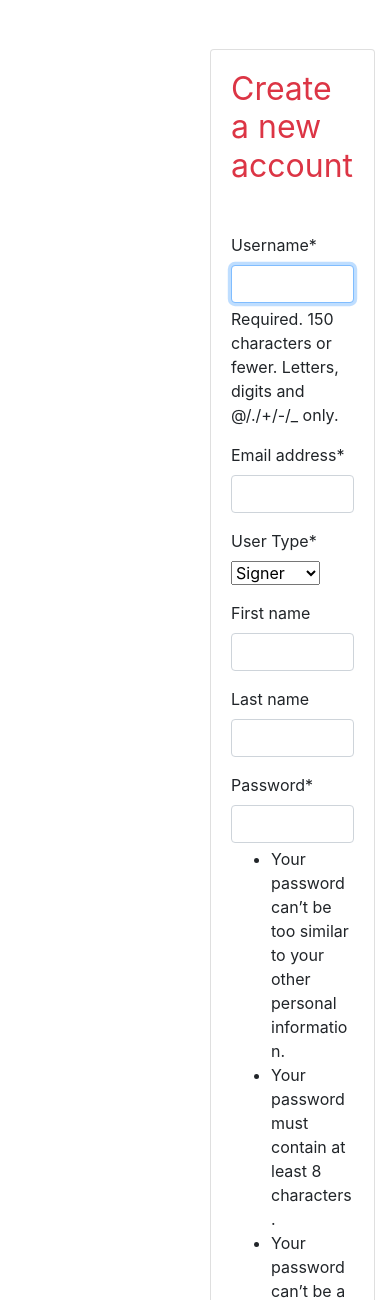
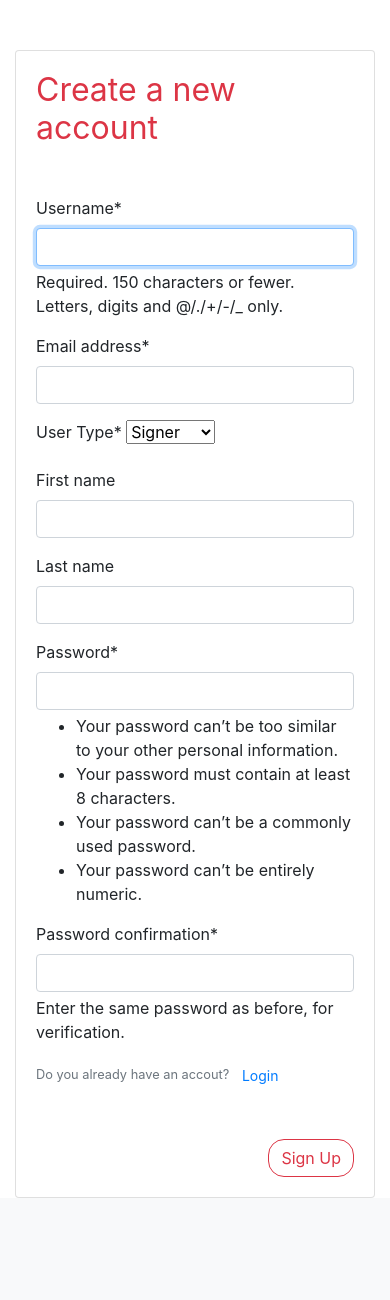
Before and after one commit to zorojurio/pdf-validator, a Django app: page /accounts/signup/ in a window 390 px wide. Shown: the part 80-1380 px from the top of the page. After the commit the page ends 1278 px from the top, so only its background shows below. Run offline with Django 5.2, Linux system fonts and the light colour scheme; parts of the project's set-up code (start-up, migrations or seed data) failed here and were passed over; some libraries are stand-ins or nearby versions.

Commit message:
make mobile responsive signup and login

```diff
--- a/accounts/templates/accounts/login.html
+++ b/accounts/templates/accounts/login.html
@@ -6,10 +6,10 @@
 {% block content %}
 <div class="container">
     <div class="row mt-5">
-        <div class="col-6">
+        <div class="col-lg-6 col-md-4 col-sm-12">
 
         </div>
-        <div class="col-6">
+        <div class="col-lg-6 col-md-8 col-sm-12">
             <div class="card">
                 <div class="card-body">
                     <h2 class="text-danger mb-5">Log in to PDF Validator</h2>
--- a/accounts/templates/accounts/signup.html
+++ b/accounts/templates/accounts/signup.html
@@ -6,10 +6,10 @@
 {% block content %}
 <div class="container">
     <div class="row mt-5">
-        <div class="col-6">
+        <div class="col-lg-6 col-md-4 col-sm-12">
 
         </div>
-        <div class="col-6">
+        <div class="col-lg-6 col-md-8 col-sm-12">
             <div class="card">
                 <div class="card-body">
                 <h2 class="text-danger mb-5">Create a new account</h2>
```
